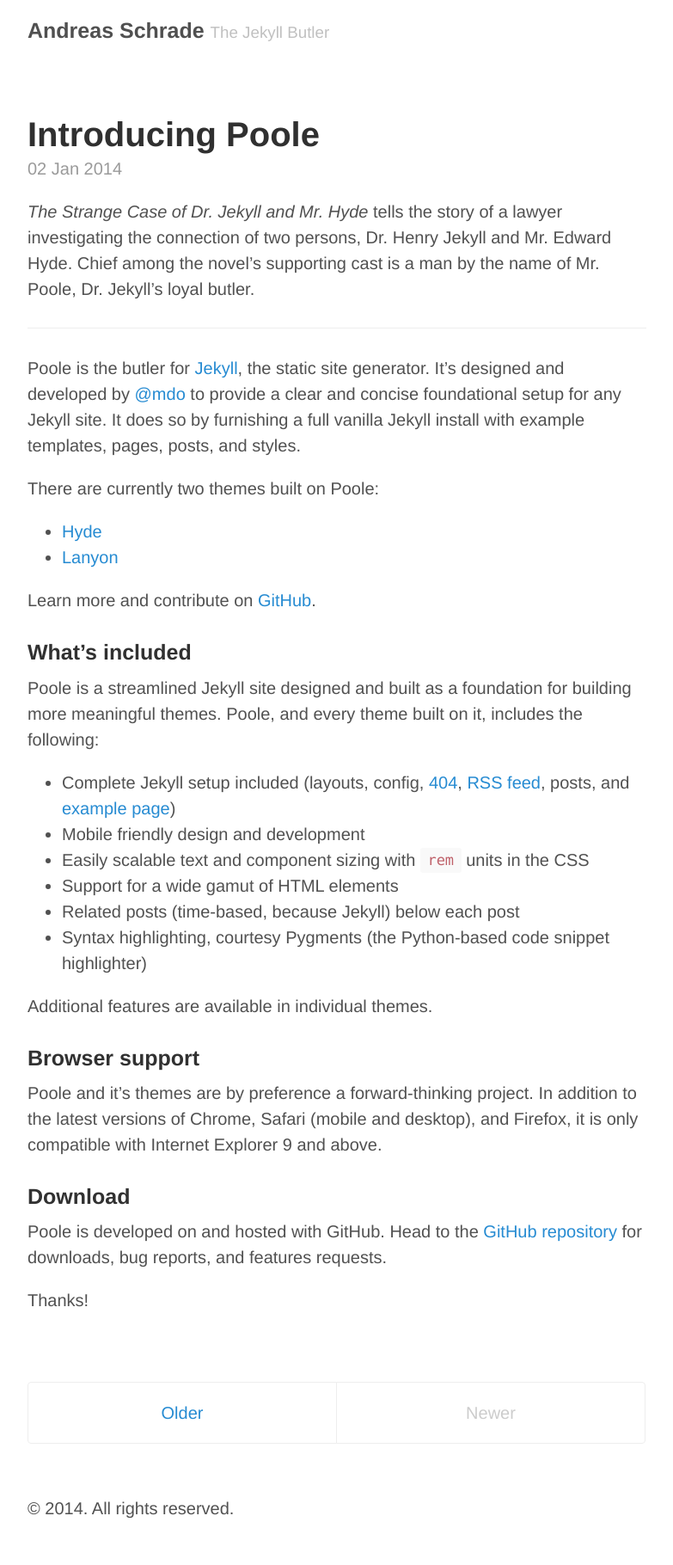
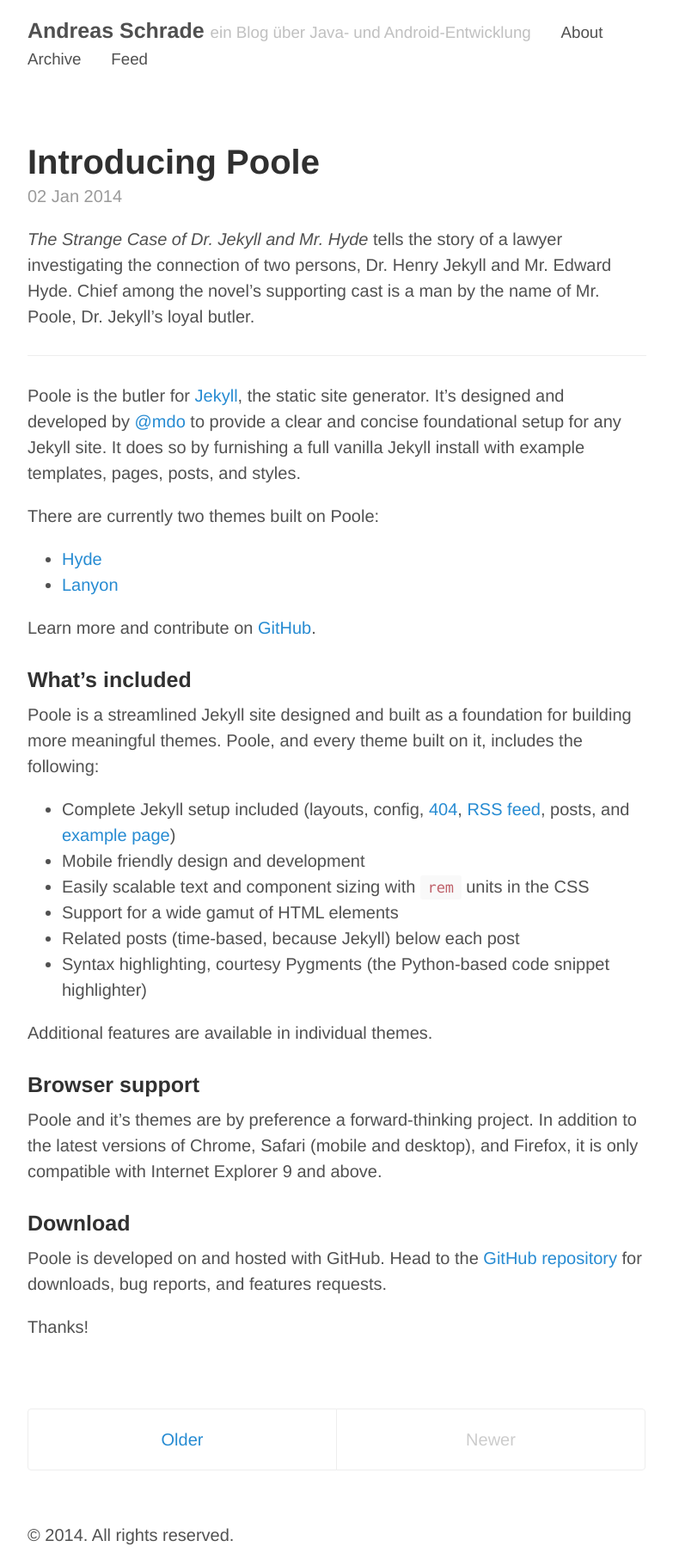
Before and after one commit to andreasschrade/andreasschrade.github.com, a Jekyll site: the page built from index.html, in a window 1280 px wide. Shown: the whole page at 86% size, without its empty margins (248-1031 px from the left). Built offline with Jekyll 4.4.1, drawn with Linux system fonts in a browser that asks for light colours; Markdown is read by kramdown in place of the engine named in the settings; the list of posts is cut into pages by our own code; before the commit the page ends 1789 px from its top, so only the background shows below that.

Commit message:
added navigation bar

```diff
--- a/_config.yml
+++ b/_config.yml
@@ -7,7 +7,7 @@
 
 # Setup
 title:            Andreas Schrade
-tagline:          The Jekyll Butler
+tagline:          ein Blog über Java- und Android-Entwicklung
 url:              http://getpoole.com
 paginate:         1
 baseurl:          /
@@ -20,3 +20,8 @@
 version:          1.0.0
 github:
   repo:           https://github.com/andreasschrade/andreasschrade.github.com
+
+pages_list:
+  About: '/about'
+  Archive: '/archive'
+  Feed: '/atom.xml'
--- a/_layouts/default.html
+++ b/_layouts/default.html
@@ -10,6 +10,10 @@
         <h3 class="masthead-title">
           <a href="{{ site.baseurl }}" title="Home">{{ site.title }}</a>
           <small>{{ site.tagline }}</small>
+          {% for page in site.pages_list %}
+            &nbsp;&nbsp;&nbsp;
+            <small><a href="{{ page[1]  }}">{{ page[0] }}</a></small>
+          {% endfor %}
         </h3>
       </div>
 
```
